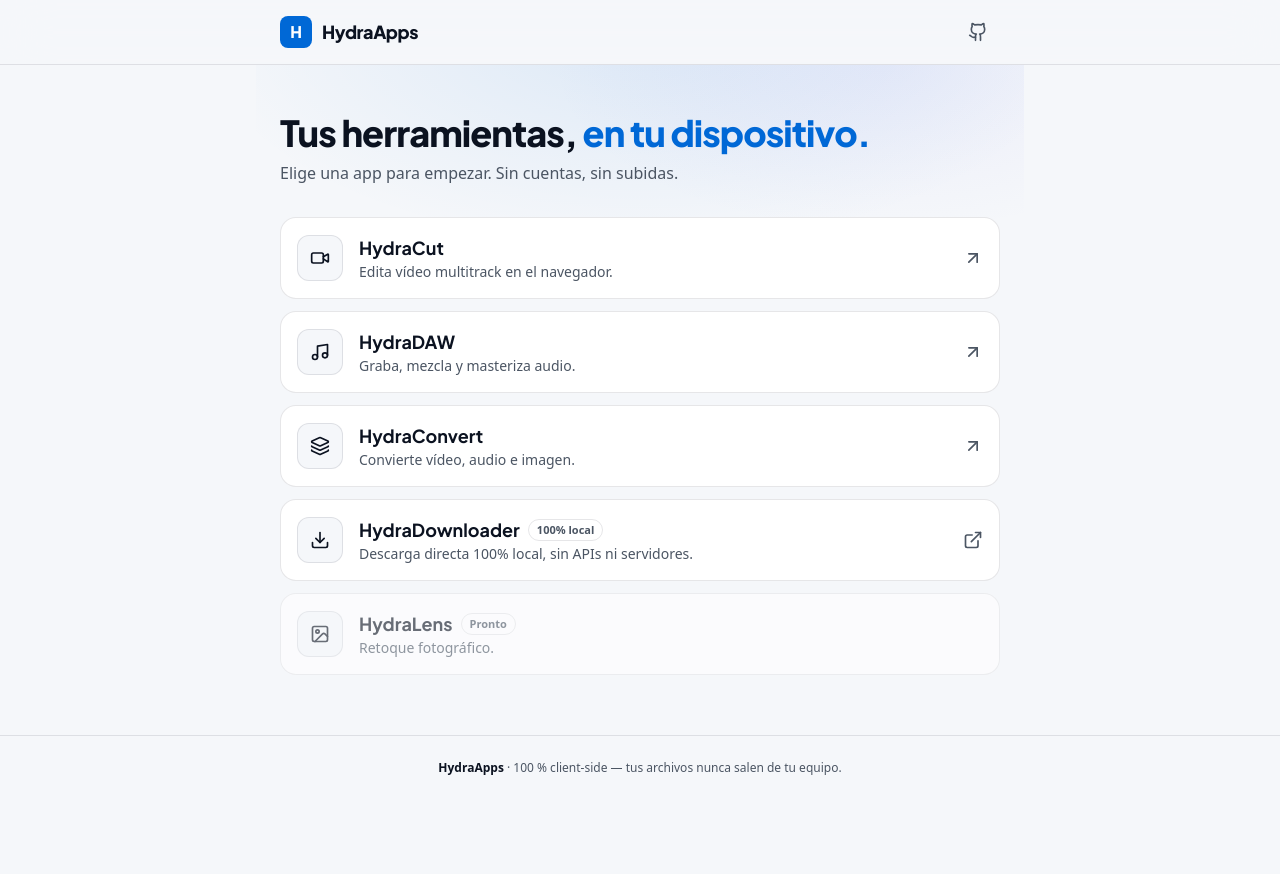
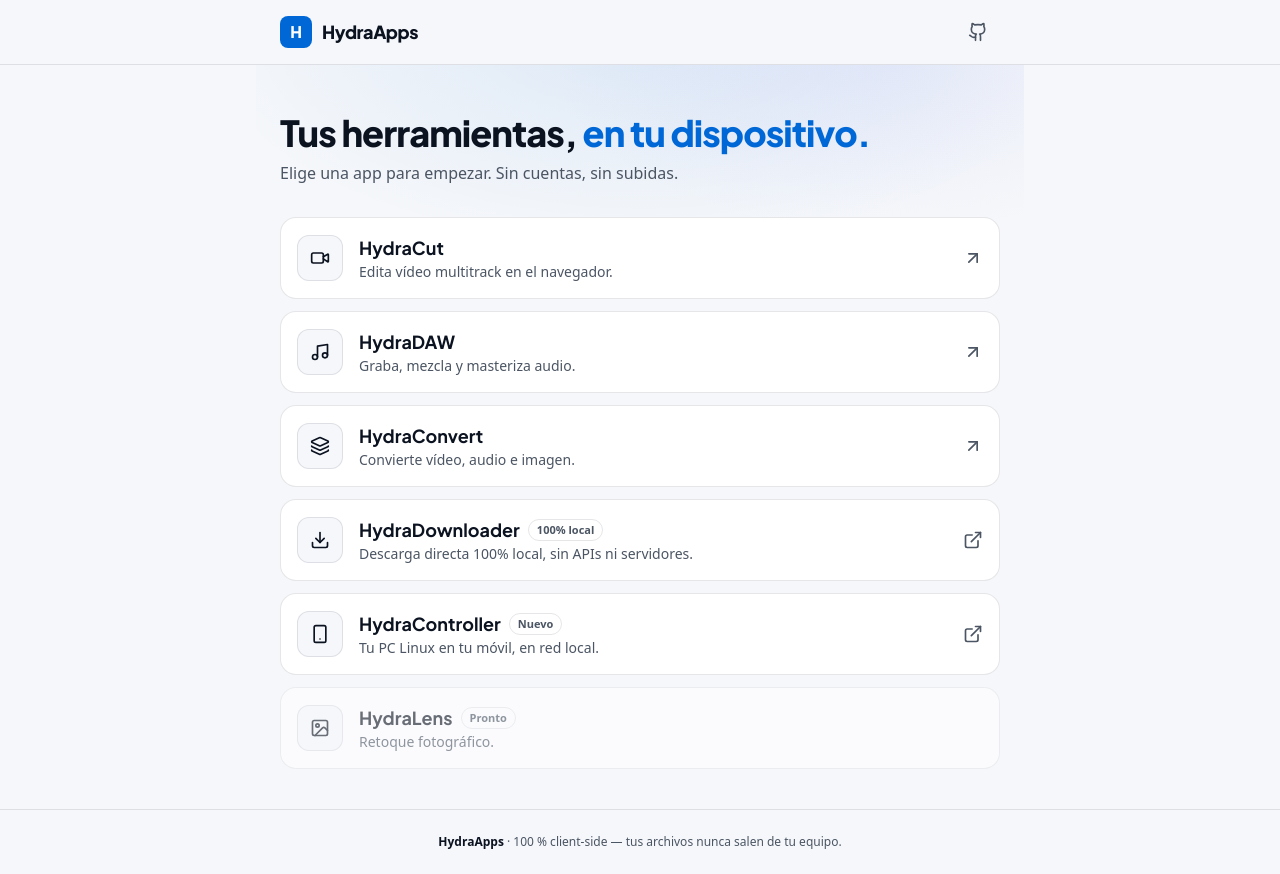
Before and after one commit to juanpimg/hydraapps, a React (Vite) app: page / in a window 1280 px wide. Before the commit the page ends 800 px from the top, so only its background shows below. Built offline with nearby package versions, Linux system fonts and the light colour scheme.

Commit message:
añade HydraController a la landing

```diff
--- a/src/App.tsx
+++ b/src/App.tsx
@@ -7,6 +7,7 @@ import {
   Github,
   Layers,
   Download,
+  Smartphone,
   ArrowUpRight,
 } from 'lucide-react';
 
@@ -63,6 +64,16 @@ export default function App() {
       badge: '100% local',
       icon: <Download className="h-5 w-5" aria-hidden="true" />,
       launchUrl: resolveUrl('5177', 'https://hydradownloader.pages.dev/'),
+    },
+    {
+      id: 'hydra-controller',
+      name: 'HydraController',
+      tagline: 'Tu PC Linux en tu móvil, en red local.',
+      status: 'live',
+      isExternal: true,
+      badge: 'Nuevo',
+      icon: <Smartphone className="h-5 w-5" aria-hidden="true" />,
+      launchUrl: resolveUrl('5173', 'https://hydracontroller.pages.dev/'),
     },
     {
       id: 'hydra-lens',
```
